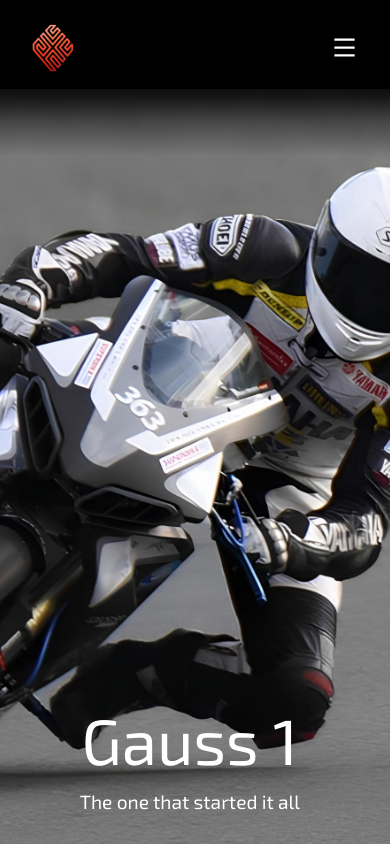
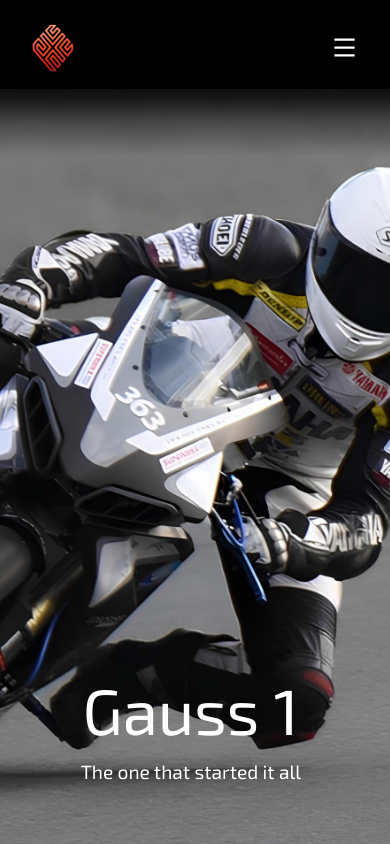
Before and after one commit to nicholassuwirman/Gauss-Webseite, a React (Vite) app: page /gauss1 in a window 390 px wide. Shown: the top 844 px of the page. Built offline with nearby package versions, Linux system fonts and the light colour scheme.

Commit message:
fix centering gauss1 hero mobile

```diff
--- a/src/containers/pages/bikes/gauss1/gauss1.css
+++ b/src/containers/pages/bikes/gauss1/gauss1.css
@@ -347,9 +347,12 @@
   }
 
   .gauss1-hero-text-overlay {
-    left: 0%;
-    top: 81.8%;
-    padding-left: 45vh;
+    left: 50%;
+    top: 70%;
+    padding-left: 47vh;
+    position: absolute;
+    transform: translateX(-80%); /* Adjusts for the exact center */
+
   }
 
   .gauss1-hero-title {
@@ -417,4 +420,8 @@
     width: 25px;
     height: 25px;
   }
+
+  .plus-sign {
+    margin-bottom: 0.5vh;
+  }
 }
```
